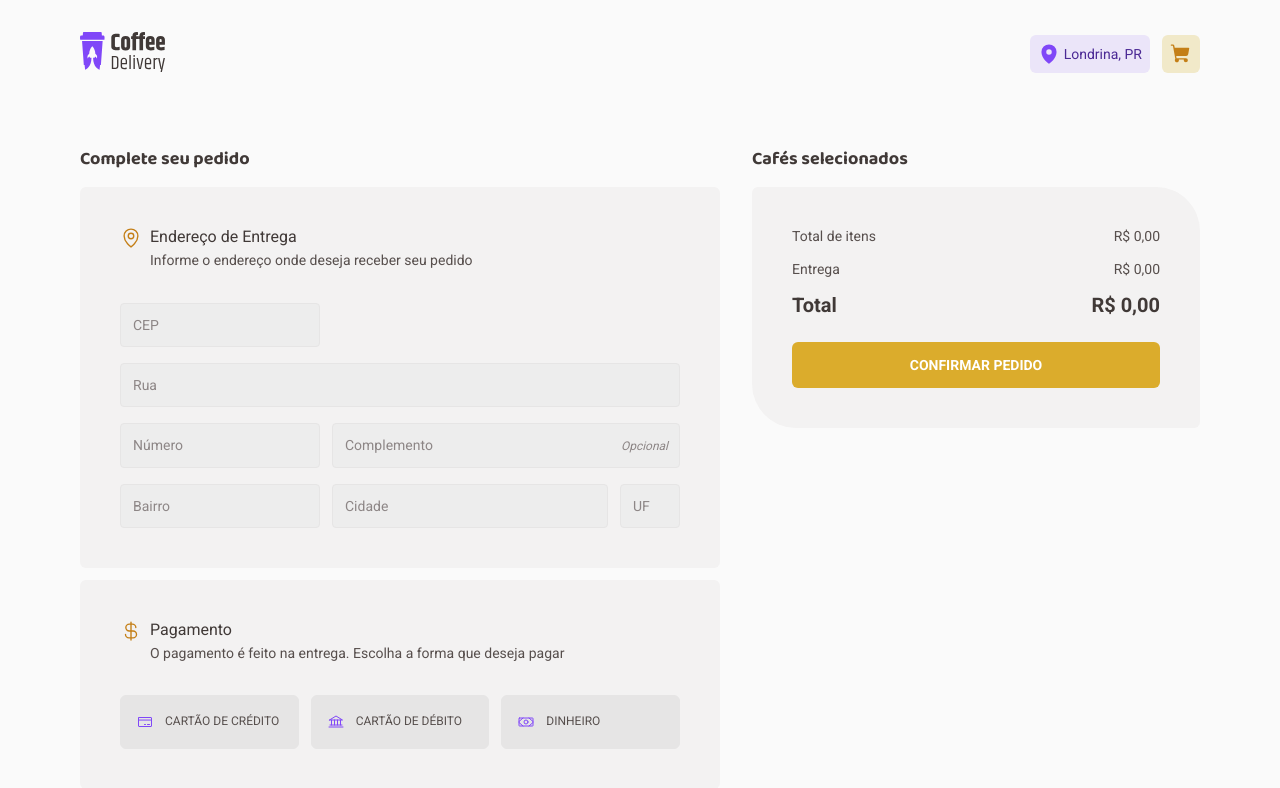
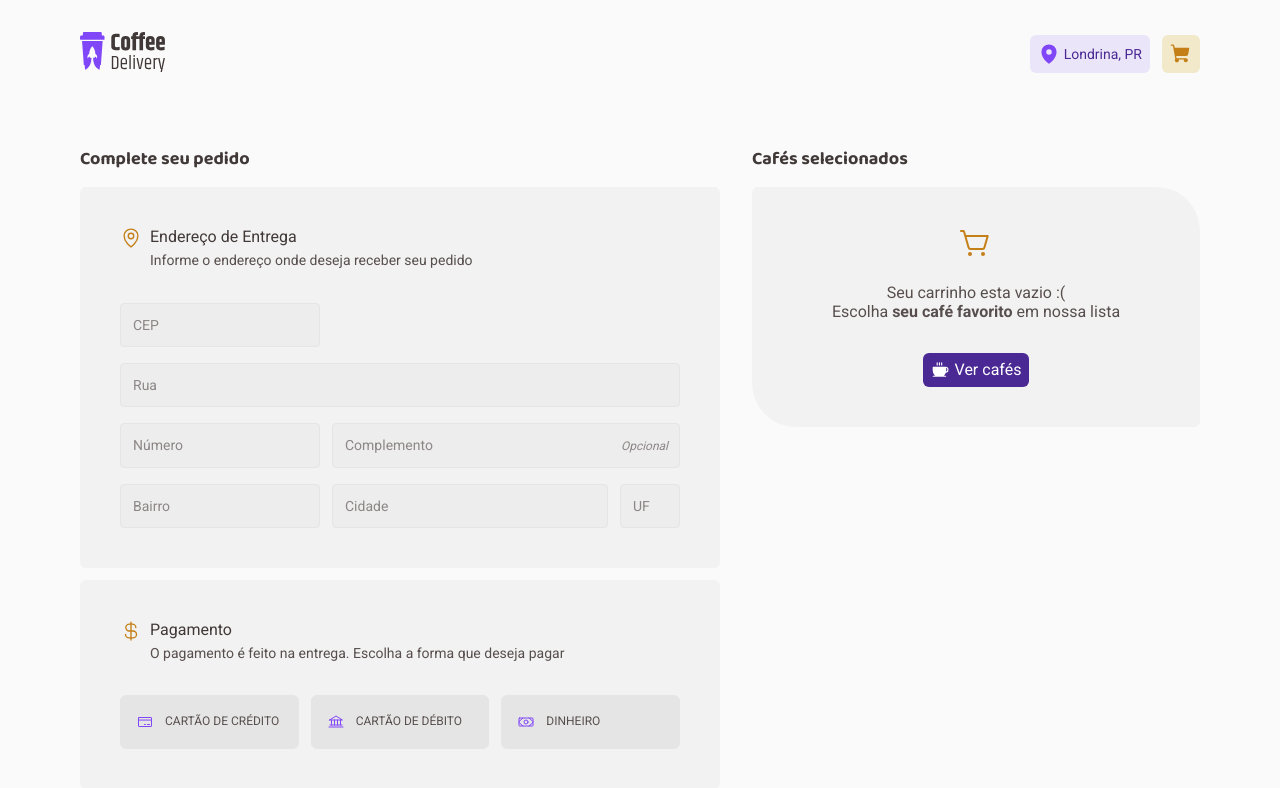
Before and after one commit to phaelslima/coffee-delivery, a React (Vite) app: page /checkout in a window 1280 px wide. Shown: the top 788 px of the page. Built offline with nearby package versions, Linux system fonts and the light colour scheme.

Commit message:
feat: add emptyCart to orderSummary

```diff
--- /dev/null
+++ b/src/pages/Checkout/components/OrderSummary/EmptyCart/Index.tsx
@@ -0,0 +1,21 @@
+import { Coffee, ShoppingCartSimple } from 'phosphor-react'
+
+import { CoffeesLink, EmptyCartContainer } from './styles'
+
+export function EmptyCart() {
+  return (
+    <EmptyCartContainer>
+      <ShoppingCartSimple size={32} />
+
+      <p>Seu carrinho esta vazio :(</p>
+      <p>
+        Escolha <strong>seu café favorito</strong> em nossa lista
+      </p>
+
+      <CoffeesLink to="/">
+        <Coffee size={18} weight="fill" />
+        Ver cafés
+      </CoffeesLink>
+    </EmptyCartContainer>
+  )
+}
--- /dev/null
+++ b/src/pages/Checkout/components/OrderSummary/EmptyCart/styles.ts
@@ -0,0 +1,34 @@
+import { Link } from 'react-router-dom'
+import styled from 'styled-components'
+
+export const EmptyCartContainer = styled.div`
+  display: flex;
+  flex-direction: column;
+  justify-content: center;
+  align-items: center;
+
+  & > svg {
+    margin-bottom: 1.5rem;
+    color: ${({ theme }) => theme['yellow-dark']};
+  }
+`
+
+export const CoffeesLink = styled(Link)`
+  display: flex;
+  align-items: center;
+  margin-top: 2rem;
+  padding: 0.5rem;
+
+  background-color: ${({ theme }) => theme['purple-dark']};
+  border-radius: 6px;
+
+  line-height: 0;
+
+  text-decoration: none;
+
+  color: ${({ theme }) => theme.white};
+
+  svg {
+    margin-right: 0.375rem;
+  }
+`
--- a/src/pages/Checkout/components/OrderSummary/index.tsx
+++ b/src/pages/Checkout/components/OrderSummary/index.tsx
@@ -1,6 +1,7 @@
 import { CoffeeSelected } from './CoffeeSelected'
 
 import { useCart } from '../../../../contexts/CartContext'
+import { EmptyCart } from './EmptyCart/Index'
 import { formattedCurrency } from '../../../../utils/formattedCurrency'
 
 import {
@@ -20,6 +21,10 @@ export function OrderSummary() {
 
   return (
     <OrderSummaryContainer>
+      {!items.length ? (
+        <EmptyCart />
+      ) : (
+        <>
           {items.map((item) => (
             <CoffeeSelected key={item.id} {...item} />
           ))}
@@ -42,6 +47,8 @@ export function OrderSummary() {
           <ConfirmOrderButton type="submit" disabled={!items.length}>
             Confirmar Pedido
           </ConfirmOrderButton>
+        </>
+      )}
     </OrderSummaryContainer>
   )
 }
```
Lines whose indentation alone changed are shown as unchanged.
